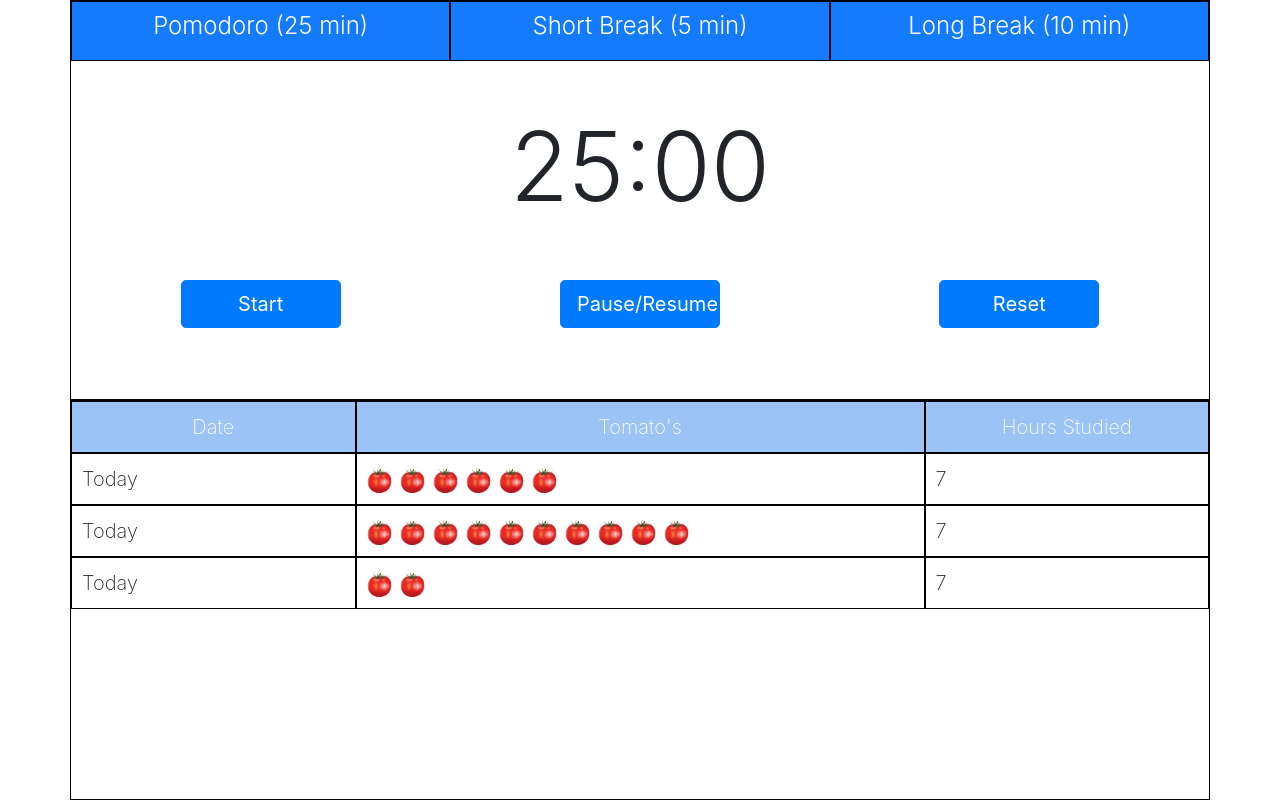
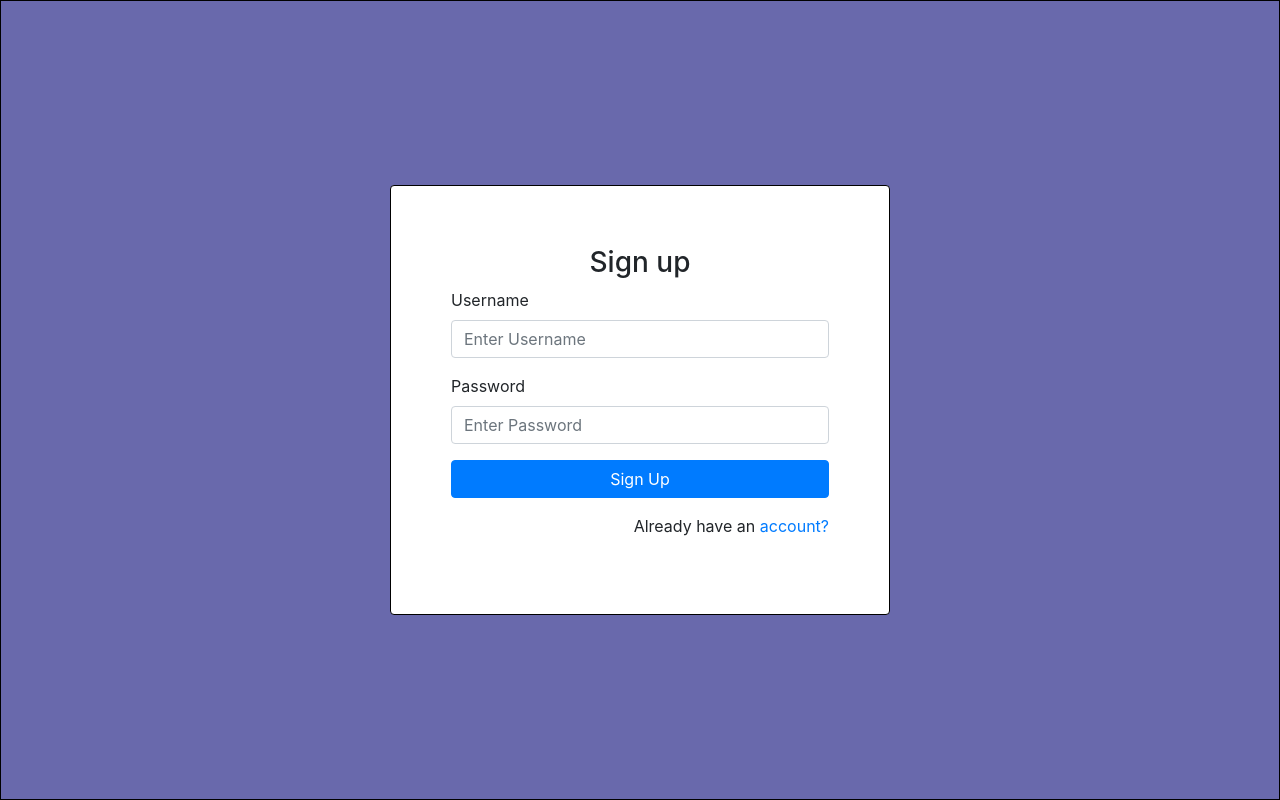
Before and after one commit to Haisem-j/pomodore-app, a React (Create React App) app: page /signup in a window 1280 px wide. Built offline with nearby package versions, Linux system fonts and the light colour scheme.

Commit message:
added login/signup

```diff
--- a/package.json
+++ b/package.json
@@ -11,6 +11,7 @@
     "react": "^16.13.1",
     "react-bootstrap": "^1.0.1",
     "react-dom": "^16.13.1",
+    "react-router-dom": "^5.2.0",
     "react-scripts": "3.4.1"
   },
   "scripts": {
--- a/src/App/App.js
+++ b/src/App/App.js
@@ -1,7 +1,7 @@
 // All packages needed
 import React from 'react';
 import { Container, Row } from 'react-bootstrap';
-
+import { BrowserRouter as Router, Switch, Route, Link } from 'react-router-dom';
 
 // Styles
 import './App.scss';
@@ -9,20 +9,32 @@ import './App.scss';
 // All the components imported here
 import Clock from '../components/Clock/Clock';
 import ProgressTable from '../components/ProgressTable/ProgressTable';
+import Login from '../components/Login/Login';
+import SignUp from '../components/SignUp/SignUp';
 
 
 class App extends React.Component {
 
   render() {
     return (
-      <Container className="tempC">
-        <Row className="app-clock">
+      <Router>
+        {/* <Container className="tempC">
+          <Row className="app-clock">
           <Clock />
-        </Row>
-        <Row className="app-table">
+          </Row>
+          <Row className="app-table">
           <ProgressTable />
         </Row>
-      </Container>
+        </Container> */}
+        {/* <Container> */}
+
+          <Switch>
+            <Route exact path="/" component={Login} />
+            <Route path="/login" component={Login} />
+            <Route path="/signup" component={SignUp} />
+          </Switch>
+        {/* </Container> */}
+      </Router>
 
     )
   }
--- /dev/null
+++ b/src/assets/variables/global.js
@@ -0,0 +1 @@
+export const URL_LINK = "http://localhost:5000/";
--- /dev/null
+++ b/src/components/Login/Login.js
@@ -0,0 +1,44 @@
+// All packages needed
+import React from 'react';
+import { Form, Button } from 'react-bootstrap';
+import { Link } from 'react-router-dom';
+
+
+// Styles imported here
+import './Login.scss'
+
+class Login extends React.Component {
+
+    constructor(props) {
+        super(props)
+    }
+
+    render() {
+        return (
+            <div className="auth-route d-flex justify-content-center align-items-center">
+                <Form className="rounded">
+                    <h3>Sign in</h3>
+                    <Form.Group controlId="formGroupText">
+                        <Form.Label>Username</Form.Label>
+                        <Form.Control type="text" placeholder="Enter Username" />
+                        <Form.Text className="text-muted">
+                        </Form.Text>
+                    </Form.Group>
+
+                    <Form.Group controlId="formBasicPassword">
+                        <Form.Label>Password</Form.Label>
+                        <Form.Control type="password" placeholder="Enter Password" />
+                    </Form.Group>
+                    <Button variant="primary" type="submit" className="btn-block">
+                        Submit
+                    </Button>
+                    <p className="text-right mt-3">
+                        Need an <Link to="/signup">account?</Link>
+                    </p>
+                </Form>
+            </div>
+        )
+    }
+}
+
+export default Login;
--- /dev/null
+++ b/src/components/Login/Login.scss
@@ -0,0 +1,20 @@
+.auth-route{
+    border: black 0.5px solid;
+    height: 100vh;
+    background-color: rgb(105, 105, 172);
+    form{
+        width: 500px;
+        border: black 0.5px solid;
+        padding: 60px;
+        background-color: white;
+    }
+
+    h3{
+        text-align: center;
+    }
+
+    button{
+        text-align: center;
+
+    }
+}
--- /dev/null
+++ b/src/components/SignUp/SignUp.js
@@ -0,0 +1,88 @@
+// All packages needed
+import React from 'react';
+import { Form, Button } from 'react-bootstrap';
+import { Link } from 'react-router-dom';
+import { URL_LINK } from '../../assets/variables/global';
+
+
+// Styles imported here
+import './SignUp.scss'
+
+class SignUp extends React.Component {
+
+    constructor(props) {
+        super(props)
+
+        this.state = {
+            username: "",
+            password: ""
+        }
+
+        this.handleSubmit = this.handleSubmit.bind(this);
+        this.handlePassword = this.handlePassword.bind(this);
+        this.handleUsername = this.handleUsername.bind(this);
+    }
+
+    handleUsername(e) {
+        this.setState({
+            username: e.target.value
+        })
+    }
+    handlePassword(e) {
+        this.setState({
+            password: e.target.value
+        })
+    }
+    async handleSubmit(e) {
+        e.preventDefault();
+        console.log(this.state);
+        let user = {
+            username: this.state.username,
+            password: this.state.password
+        }
+        try {
+            let response = await fetch(`${URL_LINK}api/user/register`, {
+                method: 'POST',
+                headers: {
+                    'Content-Type': 'application/json;charset=utf-8'
+                },
+                body: JSON.stringify(user)
+            })
+
+            let result = await response.json();
+            console.log(result);
+        } catch (error) {
+            console.log(error);
+        }
+
+    }
+
+    render() {
+        return (
+            <div className="auth-route d-flex justify-content-center align-items-center">
+                <Form className="rounded" onSubmit={this.handleSubmit}>
+                    <h3>Sign up</h3>
+                    <Form.Group controlId="formGroupText">
+                        <Form.Label>Username</Form.Label>
+                        <Form.Control type="text" placeholder="Enter Username" onChange={this.handleUsername} />
+                        <Form.Text className="text-muted">
+                        </Form.Text>
+                    </Form.Group>
+
+                    <Form.Group controlId="formBasicPassword">
+                        <Form.Label>Password</Form.Label>
+                        <Form.Control type="password" placeholder="Enter Password" onChange={this.handlePassword} />
+                    </Form.Group>
+                    <Button variant="primary" type="submit" className="btn-block">
+                        Sign Up
+                    </Button>
+                    <p className="text-right mt-3">
+                        Already have an <Link to="/login">account?</Link>
+                    </p>
+                </Form>
+            </div>
+        )
+    }
+}
+
+export default SignUp;
--- a/src/index.js
+++ b/src/index.js
@@ -1,12 +1,14 @@
 import React from 'react';
 import ReactDOM from 'react-dom';
-
+import { BrowserRouter as Router } from 'react-router-dom';
 import App from './App/App';
 
 
 ReactDOM.render(
   <React.StrictMode>
-    <App />
+    <Router>
+      <App />
+    </Router>
   </React.StrictMode>,
   document.getElementById('root')
 );
```
Also changed, not shown: src/components/SignUp/SignUp.scss (added), 1 other file (tests, documents, lock files or other folders).
